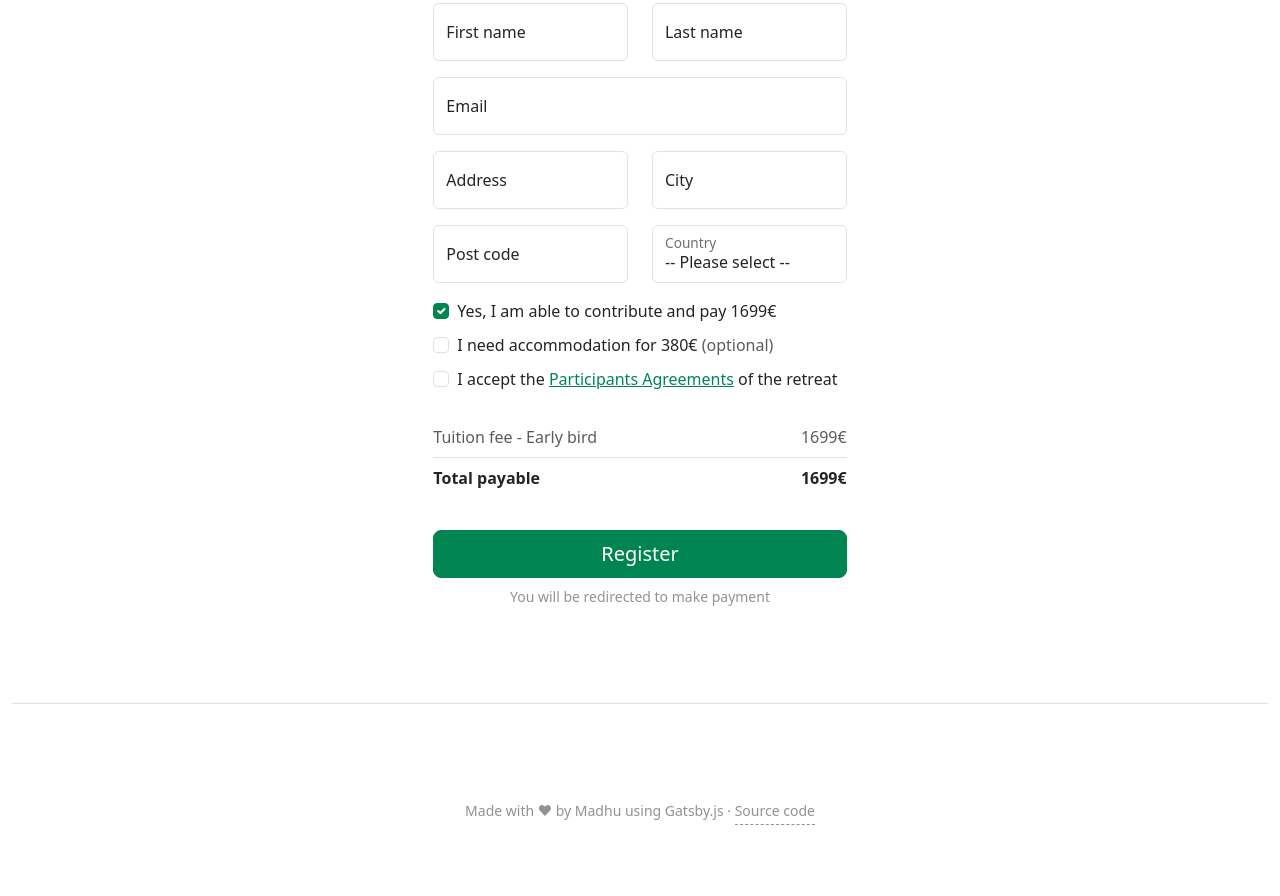
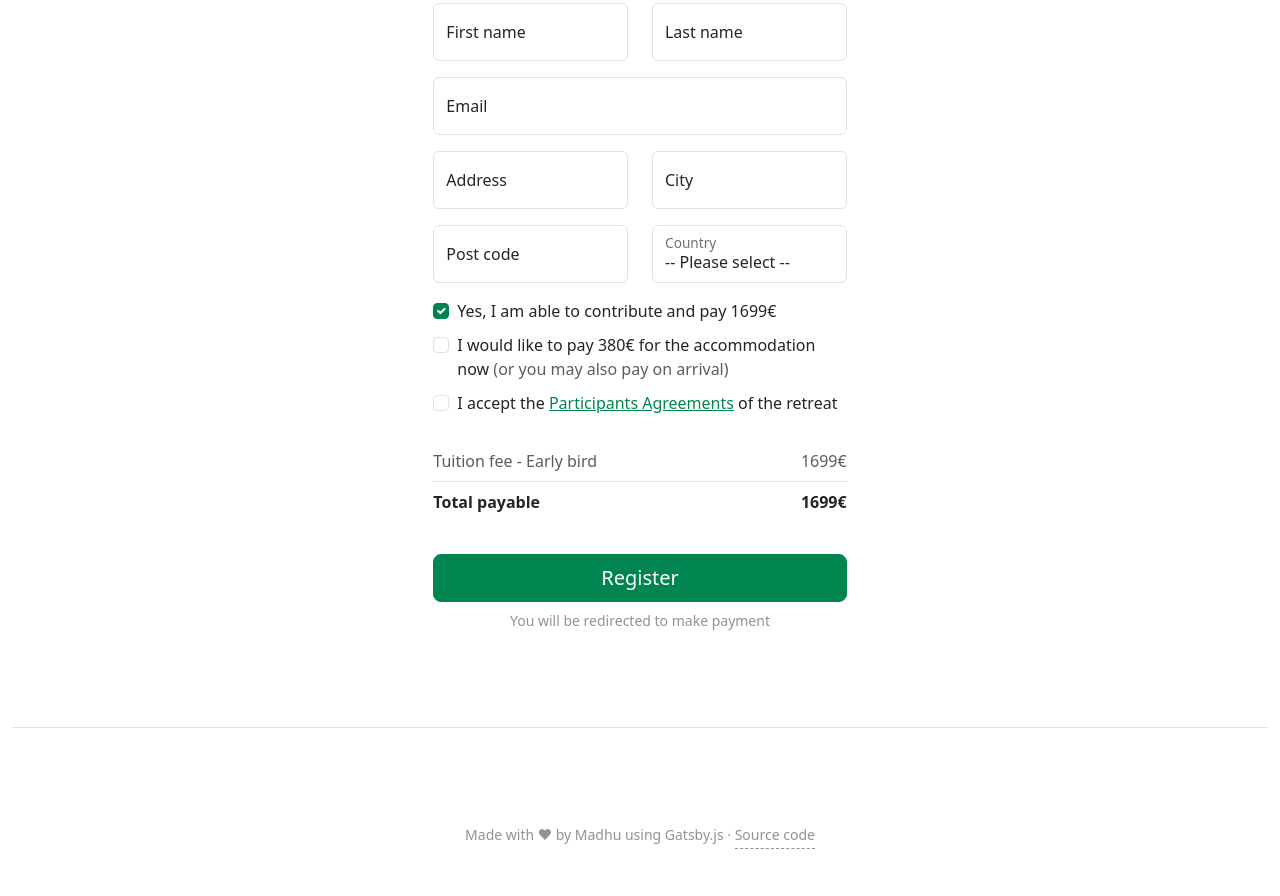
Before and after one commit to compassionprojects/nvckenya, a Gatsby site: page / in a window 1280 px wide. Shown: the part 8454-9350 px from the top of the page. Built offline with nearby package versions, Linux system fonts and the light colour scheme; Gatsby itself is replaced by a stand-in of ours.

Commit message:
update text

```diff
--- a/src/components/RegistrationForm.js
+++ b/src/components/RegistrationForm.js
@@ -396,7 +396,7 @@ export default function RegistrationForm({
                         </option>
                       ))}
                     </Field>
-                    <Label for="payment_method">Payment method</Label>
+                    <Label for="payment_method">Chosen payment method</Label>
                   </FormGroup>
                 </div>
 
@@ -417,9 +417,11 @@ export default function RegistrationForm({
                   className="form-check-input"
                 />{' '}
                 <Label for="need_accommodation">
-                  I need accommodation for {activeTier.price_accommodation}
-                  {currency.symbol}{' '}
-                  <span className="text-muted">(optional)</span>
+                  I would like to pay {activeTier.price_accommodation}
+                  {currency.symbol} for the accommodation now{' '}
+                  <span className="text-muted">
+                    (or you may also pay on arrival)
+                  </span>
                 </Label>
               </FormGroup>
             </div>
@@ -467,7 +469,7 @@ export default function RegistrationForm({
               </FormGroup>
             </div>
 
-            <DisplayTotal activeTier={activeTier} currency={currency} />
+            <TotalPayable activeTier={activeTier} currency={currency} />
 
             <div className="mt-3">
               <Button
@@ -541,7 +543,7 @@ function transformTier(t) {
   };
 }
 
-function DisplayTotal({ activeTier, currency }) {
+function TotalPayable({ activeTier, currency }) {
   const [items, setItems] = useState([]);
   const { values } = useFormikContext();
 
@@ -576,7 +578,7 @@ function DisplayTotal({ activeTier, currency }) {
   );
 }
 
-DisplayTotal.propTypes = {
+TotalPayable.propTypes = {
   activeTier: PropTypes.object,
   currency: PropTypes.object,
 };
```
